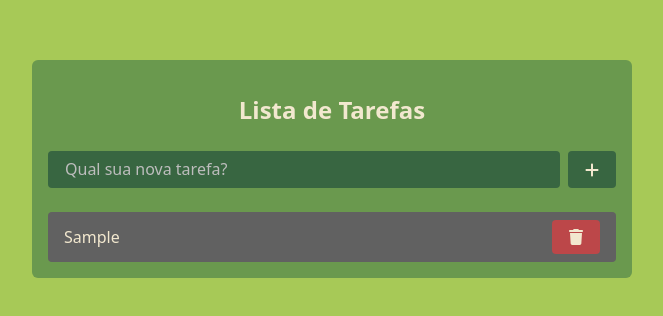
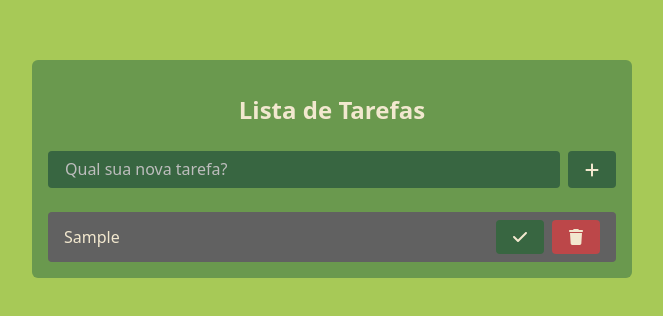
Before and after one commit to gfcrodriguespuc/lab-desenv-soft-projeto-1-todo-list, a React (Vite) app in the folder front-end/: page / in a window 1280 px wide. Both pictures are taken after typing "Sample" into the empty fields and a click on the button 900 px from the left and 169 px from the top of the page. Shown: the top 316 px of the page, without its empty margins (308-971 px from the left). Built offline with nearby package versions, Linux system fonts and the light colour scheme.

Commit message:
Adiciona estilo dinâmico ao completar todo e botão para completar todo

```diff
--- a/front-end/src/components/TodoList/TodoList.jsx
+++ b/front-end/src/components/TodoList/TodoList.jsx
@@ -1,11 +1,15 @@
 import stylesButton from "../../styles/button.module.css";
 import styles from "./TodoList.module.css";
 
-import { faTrash } from "@fortawesome/free-solid-svg-icons";
+import { faCheck, faTrash } from "@fortawesome/free-solid-svg-icons";
 import { FontAwesomeIcon } from "@fortawesome/react-fontawesome";
 import { clsx } from "clsx";
 
-export const TodoList = ({ todos, onClickDeleteTodo }) => {
+export const TodoList = ({ todos, onClickDeleteTodo, onClickCompleteTodo }) => {
+  const handleClickCompleteTodo = (id) => {
+    onClickCompleteTodo(id);
+  };
+
   const handleClickDeleteTodo = (id) => {
     onClickDeleteTodo(id);
   };
@@ -17,10 +21,24 @@ export const TodoList = ({ todos, onClickDeleteTodo }) => {
           key={todo.id}
           className={clsx(
             styles["todo-list__item"],
-            styles["todo-list__item--completed"]
+            todo.completed && styles["todo-list__item--completed"]
           )}
         >
-          <span>{todo.description}</span>
+          <span className={styles["todo-list__description"]}>
+            {todo.description}
+          </span>
+          <button
+            className={clsx(
+              stylesButton["button"],
+              stylesButton["button--primary"],
+              stylesButton["button--icon"],
+              styles["todo-list__button"]
+            )}
+            disabled={todo.completed}
+            onClick={() => handleClickCompleteTodo(todo.id)}
+          >
+            <FontAwesomeIcon icon={faCheck} />
+          </button>
           <button
             className={clsx(
               stylesButton["button"],
--- a/front-end/src/components/TodoList/TodoList.module.css
+++ b/front-end/src/components/TodoList/TodoList.module.css
@@ -12,12 +12,25 @@
   justify-content: space-between;
   align-items: center;
   width: 100%;
+  gap: 8px;
 
   padding: 8px 16px;
   background: var(--app-palette-grey700);
   border-radius: var(--app-border-radius-sm);
 }
 
+.todo-list__description {
+  flex: 1;
+}
+
+.todo-list__item--completed {
+  background: var(--app-palette-grey400);
+}
+
 .todo-list__button {
   margin-left: auto;
 }
+
+.todo-list__item--completed .todo-list__description {
+  text-decoration: line-through;
+}
--- a/front-end/src/styles/button.module.css
+++ b/front-end/src/styles/button.module.css
@@ -10,12 +10,17 @@
   transition: background-color 0.2s, color 0.2s, border-color 0.2s;
 }
 
-.button:hover {
+.button:hover:not(:disabled) {
   filter: brightness(1.1);
 }
 
-.button:active {
+.button:active:not(:disabled) {
   filter: brightness(0.9);
+}
+
+.button:disabled {
+  cursor: not-allowed;
+  opacity: 0.5;
 }
 
 .button--primary {
```
